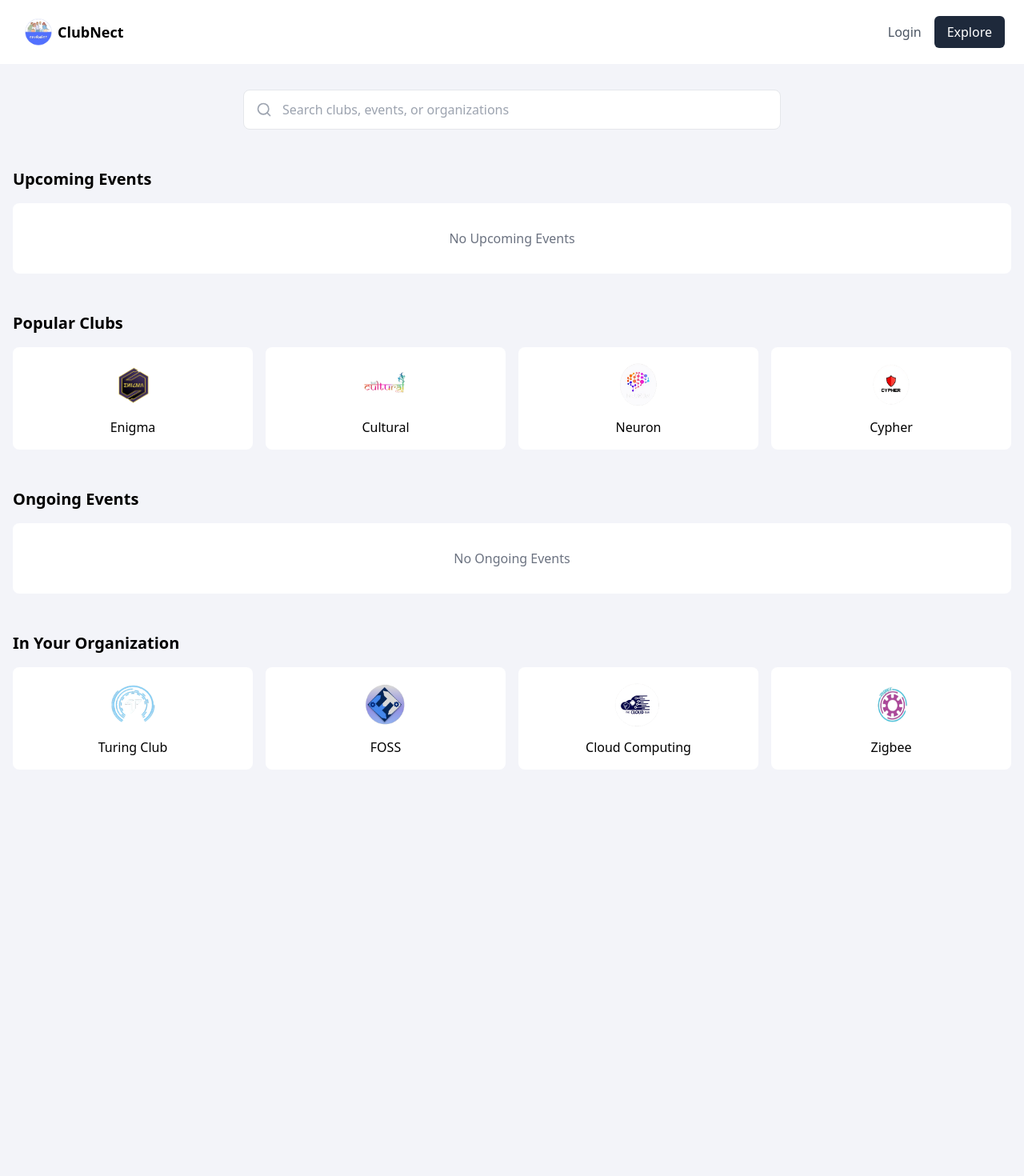
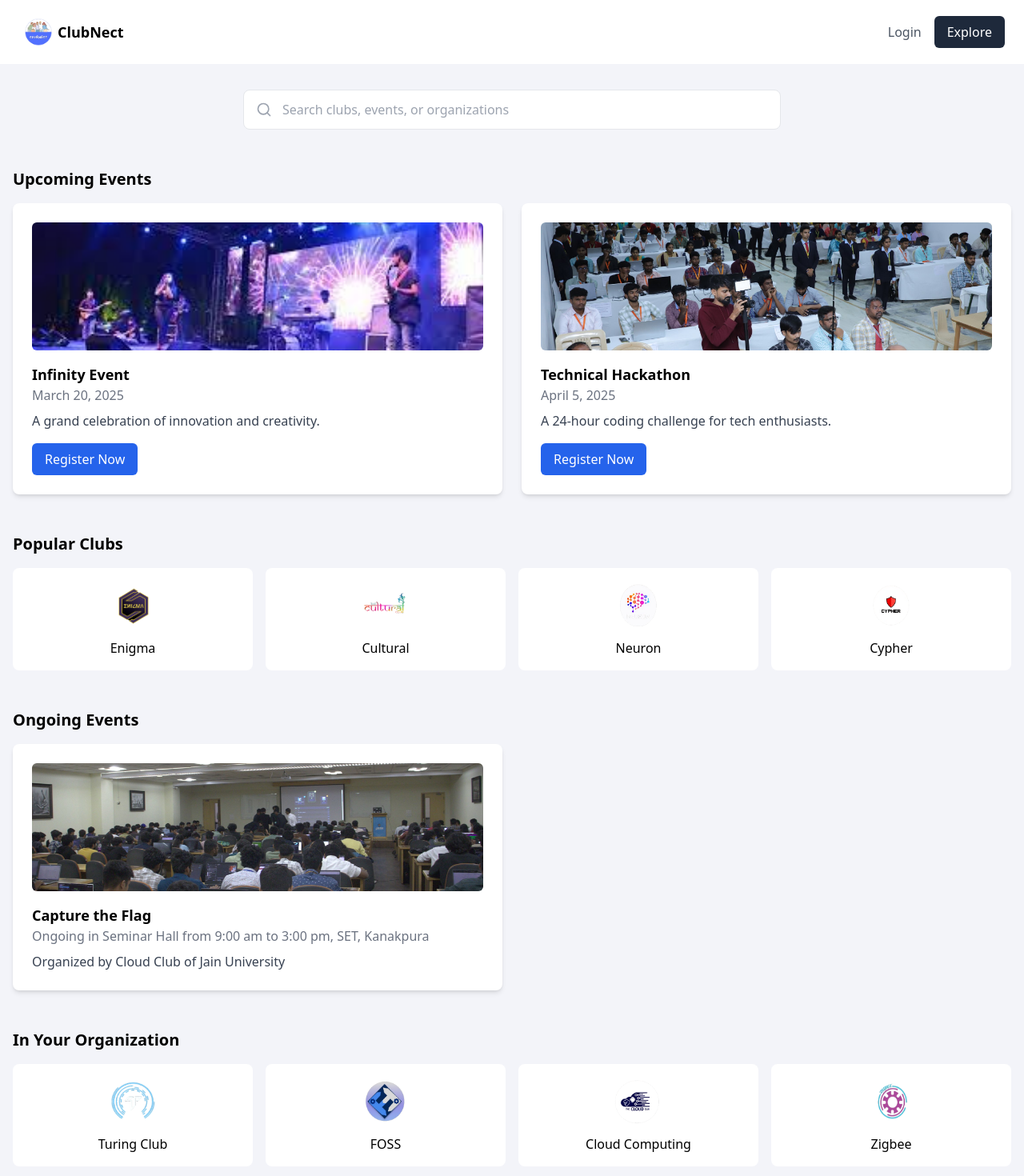
Before and after one commit to nikita2060/Club-Management-System, a React (Vite) app: page /explore in a window 1280 px wide. Shown: the top 1470 px of the page at 80% size. Before the commit the page ends 1042 px from the top, so only its background shows below. Built offline with nearby package versions, Linux system fonts and the light colour scheme.

Commit message:
Enhance Explore component with upcoming events and improved club sections

```diff
--- a/src/pages/Explore.jsx
+++ b/src/pages/Explore.jsx
@@ -1,7 +1,7 @@
 import { FiSearch } from 'react-icons/fi';
-import { Link } from 'react-router-dom';
 
 export default function Explore() {
+  // 🔹 List of Popular Clubs
   const popularClubs = [
     { name: 'Enigma', image: '/Images/Enigma Logo (NO BG).png' },
     { name: 'Cultural', image: '/Images/Cultural.png' },
@@ -9,6 +9,7 @@ export default function Explore() {
     { name: 'Cypher', image: '/Images/Cypher.png' },
   ];
 
+  // 🔹 List of Organization Clubs
   const organizationClubs = [
     { name: 'Turing Club', image: '/Images/Turing.png' },
     { name: 'FOSS', image: '/Images/Foss.png' },
@@ -16,11 +17,25 @@ export default function Explore() {
     { name: 'Zigbee', image: '/Images/Zigbee.png' },
   ];
 
+  // 🔹 List of Upcoming Events (Including Infinity Event & Technical Hackathon)
+  const upcomingEvents = [
+    {
+      name: 'Infinity Event',
+      date: 'March 20, 2025',
+      description: 'A grand celebration of innovation and creativity.',
+      image: '/Images/infinity.jpeg'
+    },
+    {
+      name: 'Technical Hackathon',
+      date: 'April 5, 2025',
+      description: 'A 24-hour coding challenge for tech enthusiasts.',
+      image: '/Images/hackathon.jpeg'
+    },
+  ];
+
   return (
     <main className="max-w-7xl mx-auto px-4 py-8">
-      {/* Navigation */}
-
-      {/* Search Section */}
+      {/* 🔹 Search Section */}
       <div className="mb-12">
         <div className="max-w-2xl mx-auto relative">
           <FiSearch className="absolute left-4 top-1/2 transform -translate-y-1/2 text-gray-400 text-xl" />
@@ -32,50 +47,63 @@ export default function Explore() {
         </div>
       </div>
 
-      {/* Upcoming Events */}
+      {/* 🔹 Upcoming Events Section */}
       <section className="mb-12">
         <h2 className="text-xl font-semibold mb-4">Upcoming Events</h2>
-        <div className="bg-white rounded-lg p-8 text-center text-gray-500">
-          No Upcoming Events
-        </div>
+        {upcomingEvents.length > 0 ? (
+          <div className="grid grid-cols-1 md:grid-cols-2 gap-6">
+            {upcomingEvents.map((event) => (
+              <div key={event.name} className="bg-white rounded-lg p-6 shadow-md">
+                <img src={event.image} alt={event.name} className="w-full h-40 object-cover rounded-md mb-4" />
+                <h3 className="text-lg font-bold">{event.name}</h3>
+                <p className="text-gray-500">{event.date}</p>
+                <p className="mt-2 text-gray-700">{event.description}</p>
+                <button className="mt-4 bg-blue-600 text-white px-4 py-2 rounded-md hover:bg-blue-700 transition">
+                  Register Now
+                </button>
+              </div>
+            ))}
+          </div>
+        ) : (
+          <div className="bg-white rounded-lg p-8 text-center text-gray-500">
+            No Upcoming Events
+          </div>
+        )}
       </section>
 
-      {/* Popular Clubs */}
+      {/* 🔹 Popular Clubs Section */}
       <section className="mb-12">
         <h2 className="text-xl font-semibold mb-4">Popular Clubs</h2>
         <div className="grid grid-cols-2 md:grid-cols-4 gap-4">
           {popularClubs.map((club) => (
             <div key={club.name} className="bg-white rounded-lg p-4 text-center">
-              <img
-                src={club.image}
-                alt={club.name}
-                className="w-16 h-16 rounded-full mx-auto mb-2"
-              />
+              <img src={club.image} alt={club.name} className="w-16 h-16 rounded-full mx-auto mb-2" />
               <h3 className="font-medium">{club.name}</h3>
             </div>
           ))}
         </div>
       </section>
 
-      {/* Ongoing Events */}
+      {/* Ongoing Events Section */}
       <section className="mb-12">
         <h2 className="text-xl font-semibold mb-4">Ongoing Events</h2>
-        <div className="bg-white rounded-lg p-8 text-center text-gray-500">
-          No Ongoing Events
+        <div className="grid grid-cols-1 md:grid-cols-2 gap-6">
+          <div className="bg-white rounded-lg p-6 shadow-md">
+            <img src="/Images/ctf-event.png" alt="Capture the Flag" className="w-full h-40 object-cover rounded-md mb-4" />
+            <h3 className="text-lg font-bold">Capture the Flag</h3>
+            <p className="text-gray-500">Ongoing in Seminar Hall from 9:00 am to 3:00 pm, SET, Kanakpura</p>
+            <p className="mt-2 text-gray-700">Organized by Cloud Club of Jain University</p>
+          </div>
         </div>
       </section>
 
-      {/* In Your Organization */}
+      {/* 🔹 In Your Organization Section */}
       <section className="mb-12">
         <h2 className="text-xl font-semibold mb-4">In Your Organization</h2>
         <div className="grid grid-cols-1 md:grid-cols-4 gap-4">
           {organizationClubs.map((club) => (
             <div key={club.name} className="bg-white rounded-lg p-4 text-center">
-              <img
-                src={club.image}
-                alt={club.name}
-                className="w-16 h-16 rounded-full mx-auto mb-2"
-              />
+              <img src={club.image} alt={club.name} className="w-16 h-16 rounded-full mx-auto mb-2" />
               <h3 className="font-medium">{club.name}</h3>
             </div>
           ))}
```
